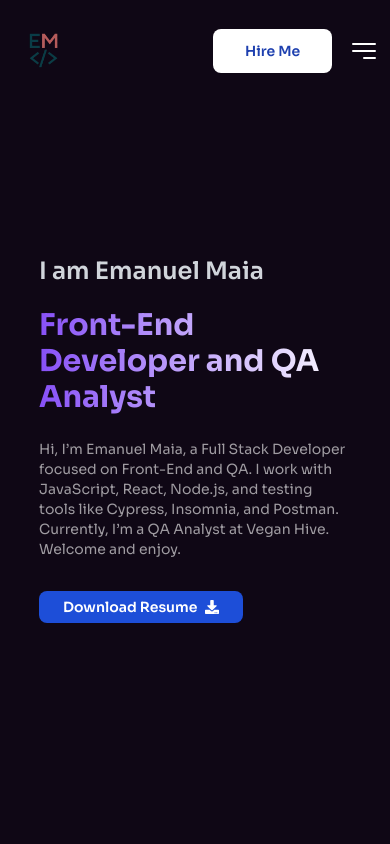
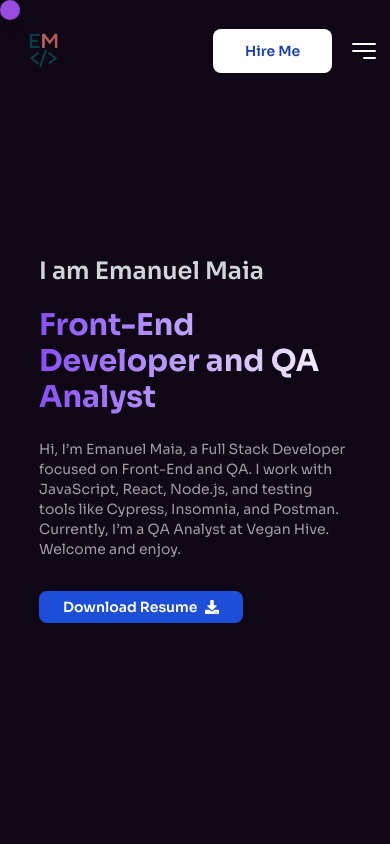
Before and after one commit to emanuelmaiadev/portfolio, a Next.js app: page / in a window 390 px wide. Shown: the top 844 px of the page. Built offline with nearby package versions, Linux system fonts and the light colour scheme.

Commit message:
fix: removed animated cursor

```diff
--- a/app/layout.tsx
+++ b/app/layout.tsx
@@ -4,7 +4,8 @@ import "./globals.css";
 import ResponsiveNav from "@/components/Home/Navbar/ResponsiveNav";
 import Footer from "@/components/Home/Footer/Footer";
 import ScrollToTop from "@/components/Helper/ScrollToTop";
-import AnimatedCursor from "react-animated-cursor";
+import Cursor from "@/components/Helper/Cursor";
+
 
 const font = Sora({
   weight: ["100", "200", "300", "400", "500", "600", "700", "800"],
@@ -24,21 +25,7 @@ export default function RootLayout({
   return (
     <html lang="en">
       <body className={`${font.className}`}>
-        <div className="hidden md:block">
-          <AnimatedCursor
-            innerSize={8}
-            outerSize={35}
-            innerScale={2}
-            outerScale={2}
-            outerAlpha={0}
-            innerStyle={{ backgroundColor: "white",
-             }}
-             outerStyle={{
-              border:'3px solid white',
-
-             }}
-          />
-        </div>
+        <Cursor />
         <ResponsiveNav />
         {children}
         <Footer />
--- /dev/null
+++ b/components/Helper/Cursor.tsx
@@ -0,0 +1,29 @@
+"use client";
+
+import { useEffect, useState } from "react";
+
+const Cursor = () => {
+  const [position, setPosition] = useState({ x: 0, y: 0 });
+
+  useEffect(() => {
+    const handleMouseMove = (e: MouseEvent) => {
+      setPosition({ x: e.clientX, y: e.clientY });
+    };
+
+    window.addEventListener("mousemove", handleMouseMove);
+    return () => window.removeEventListener("mousemove", handleMouseMove);
+  }, []);
+
+  return (
+    <div
+      className="fixed top-0 left-0 z-[9999] pointer-events-none"
+      style={{
+        transform: `translate3d(${position.x}px, ${position.y}px, 0)`,
+      }}
+    >
+      <div className="w-5 h-5 bg-purple-500 rounded-full opacity-90 shadow-lg transition-transform duration-150 ease-out" />
+    </div>
+  );
+};
+
+export default Cursor;
--- a/package.json
+++ b/package.json
@@ -13,7 +13,6 @@
     "canvas-confetti": "^1.9.3",
     "next": "15.2.4",
     "react": "^19.0.0",
-    "react-animated-cursor": "^2.11.2",
     "react-dom": "^19.0.0",
     "react-hot-toast": "^2.5.2",
     "react-icons": "^5.5.0",
```
Also changed, not shown: 1 other file (tests, documents, lock files or other folders).
